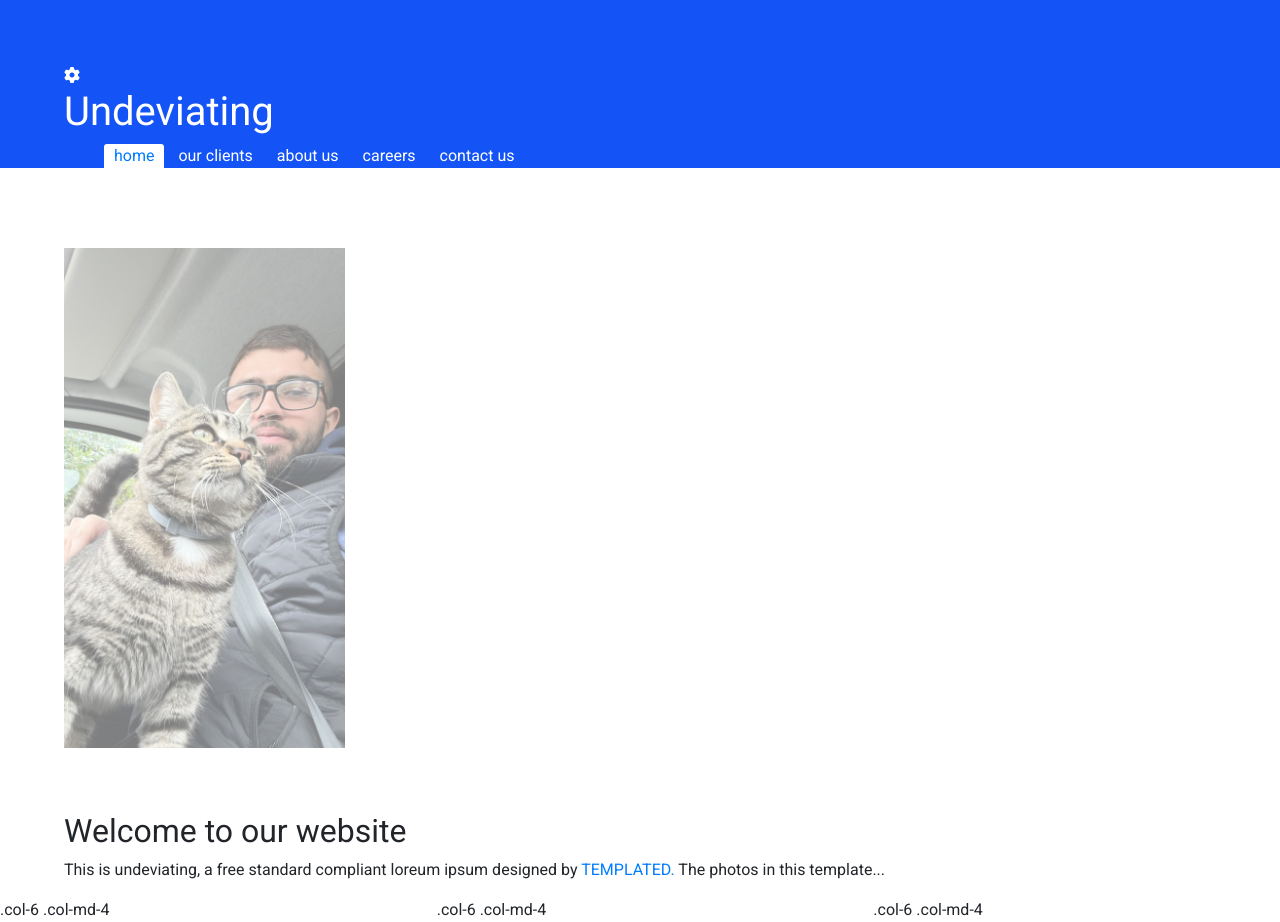
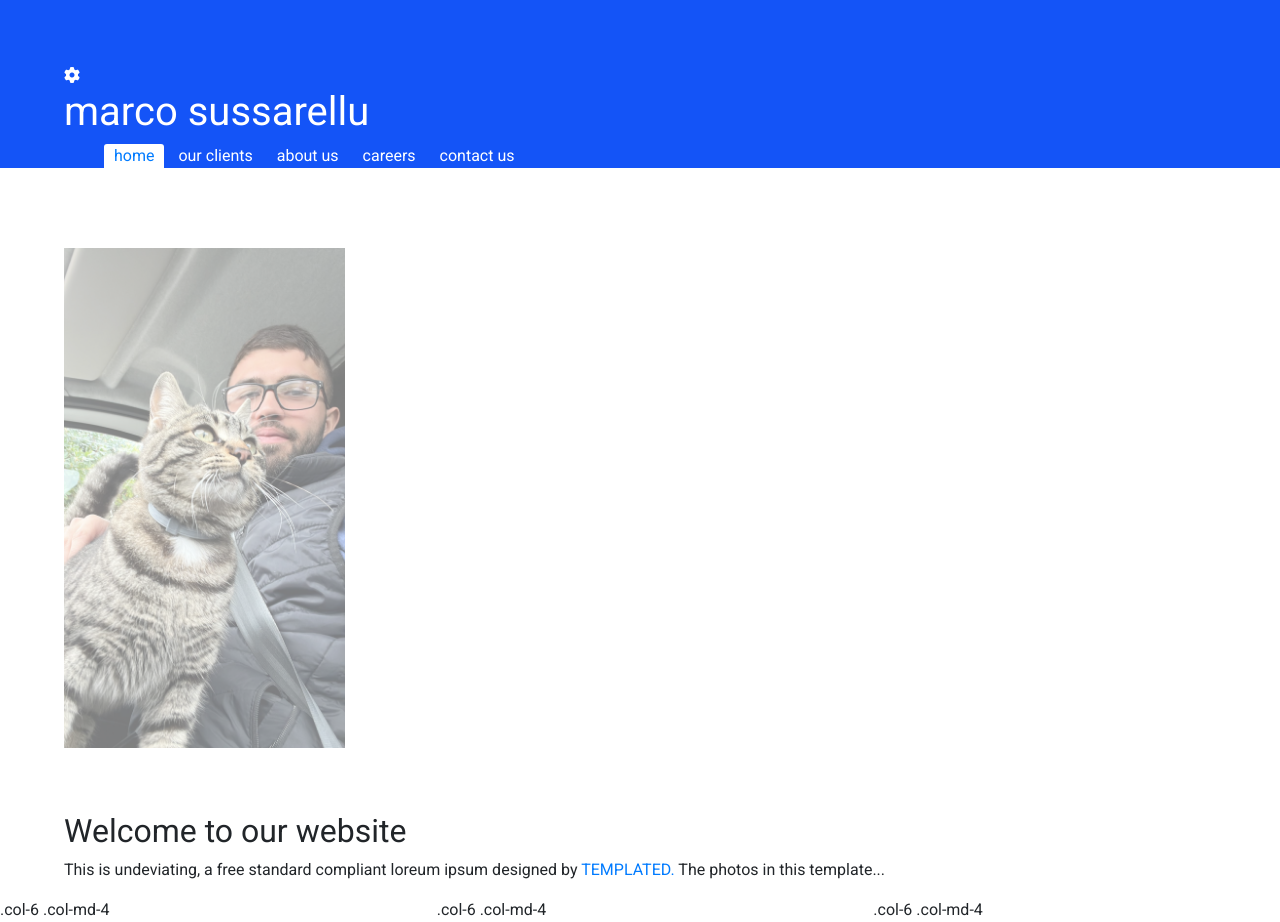
Before and after one commit to AdrianaMonte/ConAct, a plain HTML site: page index.html in a window 1280 px wide. Drawn offline with nearby package versions, Linux system fonts and the light colour scheme.

Commit message:
update index.html

```diff
--- a/index.html
+++ b/index.html
@@ -19,7 +19,7 @@
     <body class="container-fluid">
         <header>
             <i class="fa-solid fa-gear" style="color: #ffffff;"></i>
-            <h1>Undeviating</h1>
+            <h1>marco sussarellu</h1>
             <nav>
                 <ul>
                     <li class="active "><a class="nounderline" href="#">home</a></li>
```
